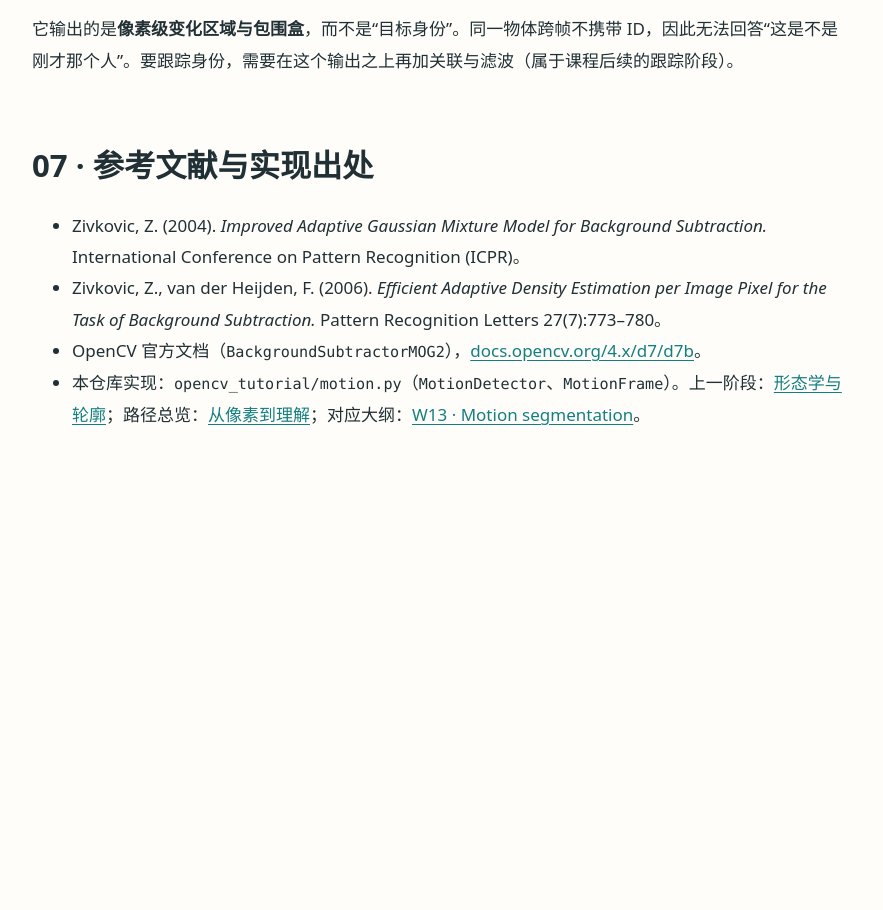
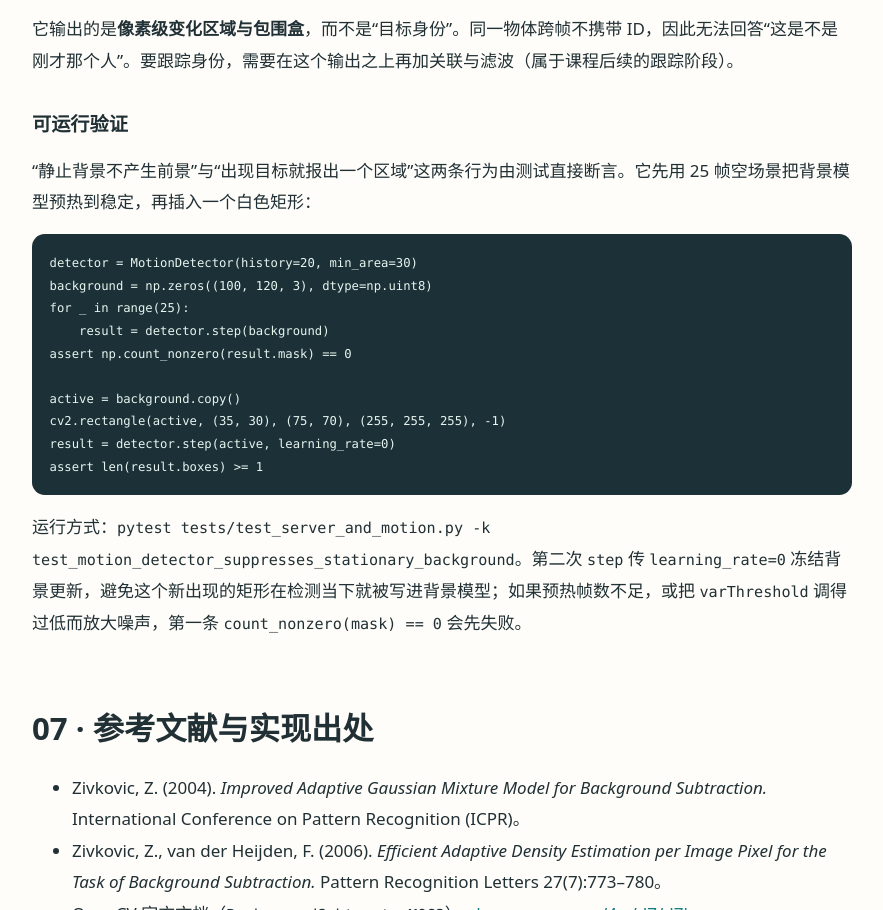
Before and after one commit to 1998x-stack/opencv-tutorial, a plain HTML site: page articles/motion.html in a window 1280 px wide. Shown: the part 4251-5161 px from the top of the page, without its empty margins (335-1218 px from the left). Before the commit the page ends 4827 px from the top, so only its background shows below. Drawn offline with Linux system fonts and the light colour scheme.

Commit message:
docs(opencv-tutorial): add an executable motion-detector check to the motion article

```diff
--- a/articles/motion.html
+++ b/articles/motion.html
@@ -173,6 +173,19 @@ ul.plain{padding-left:1.2rem}ul.plain li{margin:.45rem 0}
 <p><code>MotionDetector</code> 的构造参数有显式校验：<code>history ≥ 2</code>、<code>threshold &gt; 0</code>、<code>min_area ≥ 1</code>；<code>learning_rate</code> 只接受 <code>-1</code> 或 <code>[0, 1]</code>，否则抛出 <code>ValueError</code>。这些校验把“无效配置”变成显式错误，而不是静默运行。</p>
 <h3>能做什么，不能做什么</h3>
 <p>它输出的是<strong>像素级变化区域与包围盒</strong>，而不是“目标身份”。同一物体跨帧不携带 ID，因此无法回答“这是不是刚才那个人”。要跟踪身份，需要在这个输出之上再加关联与滤波（属于课程后续的跟踪阶段）。</p>
+<h3>可运行验证</h3>
+<p>“静止背景不产生前景”与“出现目标就报出一个区域”这两条行为由测试直接断言。它先用 25 帧空场景把背景模型预热到稳定，再插入一个白色矩形：</p>
+<pre><code>detector = MotionDetector(history=20, min_area=30)
+background = np.zeros((100, 120, 3), dtype=np.uint8)
+for _ in range(25):
+    result = detector.step(background)
+assert np.count_nonzero(result.mask) == 0
+
+active = background.copy()
+cv2.rectangle(active, (35, 30), (75, 70), (255, 255, 255), -1)
+result = detector.step(active, learning_rate=0)
+assert len(result.boxes) &gt;= 1</code></pre>
+<p>运行方式：<code>pytest tests/test_server_and_motion.py -k test_motion_detector_suppresses_stationary_background</code>。第二次 <code>step</code> 传 <code>learning_rate=0</code> 冻结背景更新，避免这个新出现的矩形在检测当下就被写进背景模型；如果预热帧数不足，或把 <code>varThreshold</code> 调得过低而放大噪声，第一条 <code>count_nonzero(mask) == 0</code> 会先失败。</p>
 </section>
 
 <section id="references" aria-labelledby="ref-h">
```
